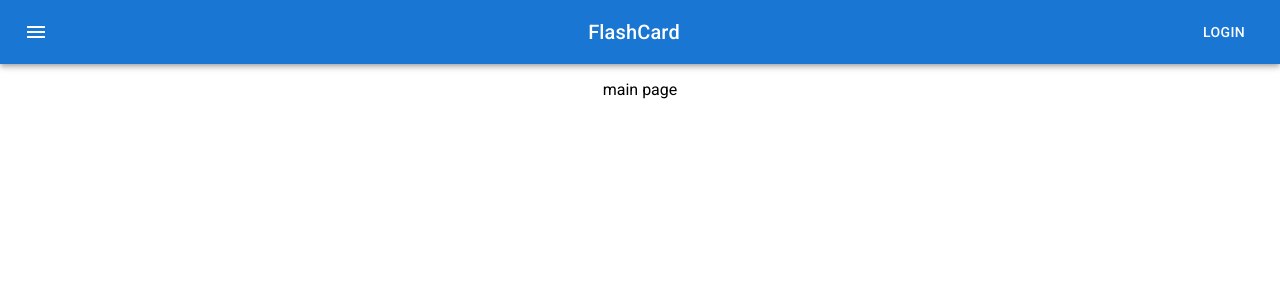
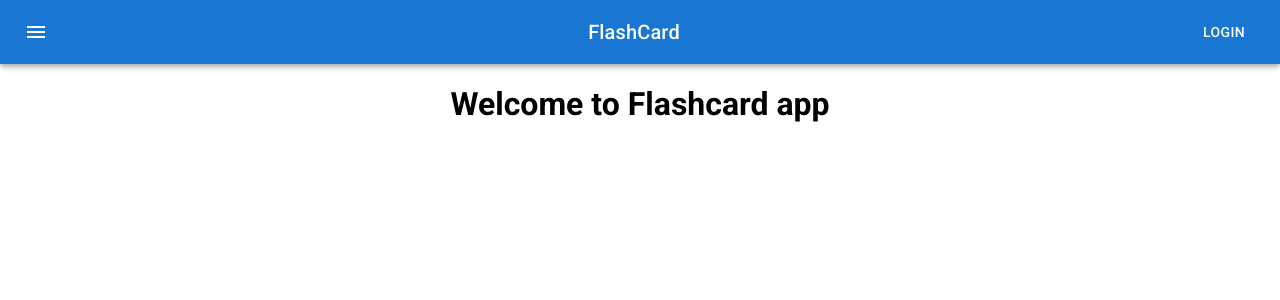
Before and after one commit to patiphan2000/react-flashcard-app, a React (Create React App) app: page / in a window 1280 px wide. Shown: the top 300 px of the page. Built offline with nearby package versions, Linux system fonts and the light colour scheme; no server answers.

Commit message:
navigate to /login when user is not login

```diff
--- a/src/App.js
+++ b/src/App.js
@@ -8,6 +8,8 @@ import {
 import auth from './firebase'
 
 import LoginForm from './components/LoginForm'
+import PrivateRoute from './components/PrivateRoute';
+import FlashcardPage from './components/FlashcardPage';
 import './App.css'
 
 import AppBar from '@mui/material/AppBar';
@@ -130,9 +132,14 @@ function App (){
             style={{ minHeight: '100vh' }}
           >
             <Routes>
-              <Route exact path="/" element={ <p>main page</p> }/>
+              <Route exact path="/" element={ <h1>Welcome to Flashcard app</h1> }/>
               <Route exact path="/login" element={
                   <LoginForm authState={authState} setAuthState={setAuthState}/>
+              } />
+              <Route exact path="/flashcard" element={
+                <PrivateRoute authState={authState}>
+                  <FlashcardPage/>
+                </PrivateRoute>
               } />
             </Routes>
           </Grid>
--- /dev/null
+++ b/src/components/FlashcardPage.js
@@ -0,0 +1,9 @@
+import React from 'react'
+
+function FlashcardPage () {
+    return (
+        <h1>Flashcard Page</h1>
+    )
+}
+
+export default FlashcardPage
--- a/src/components/LoginForm.js
+++ b/src/components/LoginForm.js
@@ -1,6 +1,6 @@
 import React, { useState } from 'react'
 import auth from '../firebase'
-import { Navigate, useNavigate, Route } from "react-router-dom";
+import { Navigate, useNavigate } from "react-router-dom";
 
 import Box from '@mui/material/Box';
 import Stack  from '@mui/material/Stack';
--- /dev/null
+++ b/src/components/PrivateRoute.js
@@ -0,0 +1,10 @@
+import React from 'react'
+import { Navigate } from 'react-router'
+
+
+function PrivateRoute({ children , authState}) {
+const auth = authState.currentUser != null;
+return auth ? children : <Navigate to="/login" />;
+}
+
+export default PrivateRoute
```
